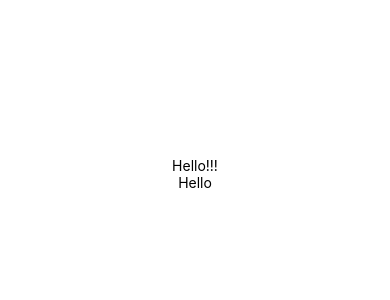
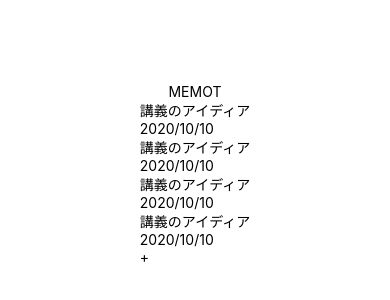
Before and after one commit to monda00/MemoApp, a React Native app: screen / in a window 390 px wide. Shown: the part 248-548 px from the top of the page. Built offline with nearby package versions, Linux system fonts and the light colour scheme.

Commit message:
add text

```diff
--- a/App.js
+++ b/App.js
@@ -7,9 +7,37 @@ import BodyText from './src/elements/BodyText';
 export default function App() {
   return (
     <View style={styles.container}>
-      <Text>Hello!!!</Text>
-      <BodyText />
-      <StatusBar style="auto" />
+      <View style={styles.appbar}>
+        <View>
+          <Text>MEMOT</Text>
+        </View>
+      </View>
+
+      <View style={styles.memoList}>
+        <View style={styles.memoListItem}>
+          <Text style={styles.memoTitle}>講義のアイディア</Text>
+          <Text style={styles.memoDate}>2020/10/10</Text>
+        </View>
+
+        <View style={styles.memoListItem}>
+          <Text style={styles.memoTitle}>講義のアイディア</Text>
+          <Text style={styles.memoDate}>2020/10/10</Text>
+        </View>
+
+        <View style={styles.memoListItem}>
+          <Text style={styles.memoTitle}>講義のアイディア</Text>
+          <Text style={styles.memoDate}>2020/10/10</Text>
+        </View>
+
+        <View style={styles.memoListItem}>
+          <Text style={styles.memoTitle}>講義のアイディア</Text>
+          <Text style={styles.memoDate}>2020/10/10</Text>
+        </View>
+
+        <View>
+          <Text>+</Text>
+        </View>
+      </View>
     </View>
   );
 }
```
